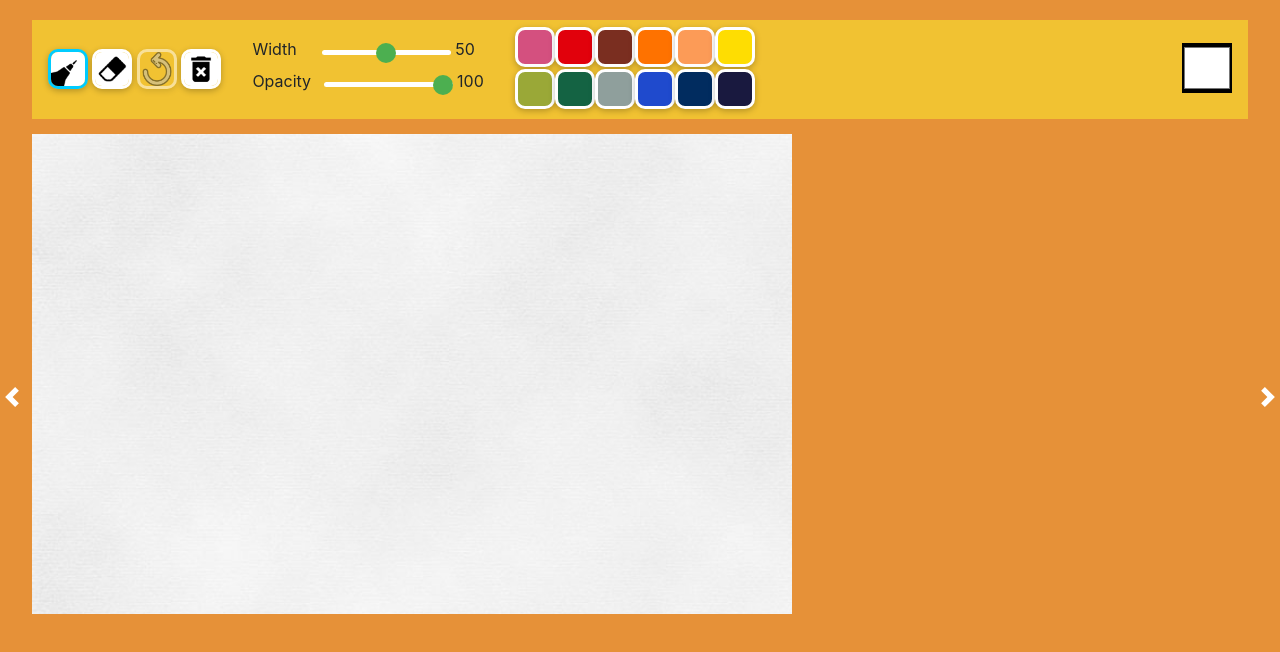
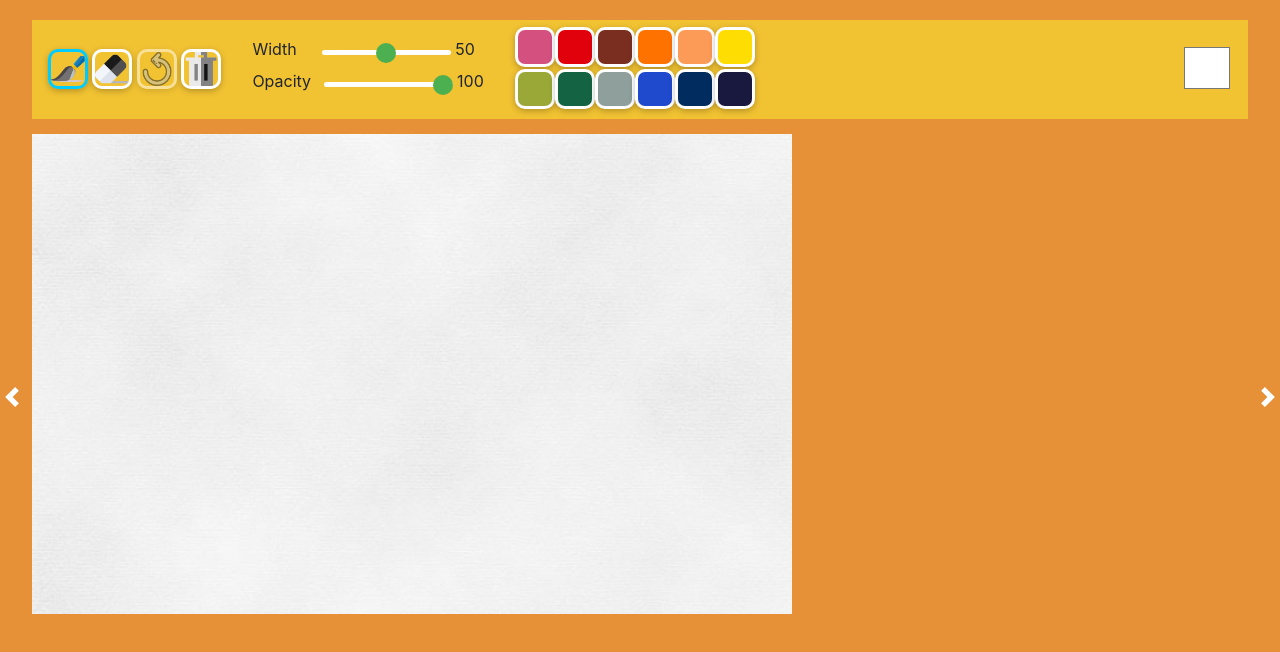
Before and after one commit to deexi333/DrawingKiosk, a plain HTML site: page index.html in a window 1280 px wide. Drawn offline with nearby package versions, Linux system fonts and the light colour scheme.

Commit message:
Changing the preview a bit

```diff
--- a/index.html
+++ b/index.html
@@ -17,10 +17,10 @@
   <div id="app">
   <div id="toolbar" class="toolbar">
     <div id="tools">
-      <img src="images/small.png" id="brush" data-mode="draw" class="active" />
-      <img src="images/eraser.png" id="eraser" data-mode="erase"/>
+      <img src="images/art.png" id="brush" data-mode="draw" class="active" />
+      <img src="images/art-and-design.png" id="eraser" data-mode="erase"/>
       <img src="images/undo.png" data-action="undo" class="disabled" />
-      <img src="images/delete.png" data-action="delete"/>
+      <img src="images/garbage.png" data-action="delete"/>
     </div>
 
     <div id="inputRange">
@@ -47,7 +47,7 @@
     </div>
     <div>
       <input id="sampleBrush" type="color"
-        style="background-color: black; padding: 0px; border: 0px; width: 50px; height: 50px; opacity: 1;"
+        style="background-color: transparent; padding: 0px; border: 0px; width: 50px; height: 50px; opacity: 1; border-radius: 0px"
         value="#FFFFFF"/>
     </div>
   </div>
--- a/script.js
+++ b/script.js
@@ -140,7 +140,7 @@ resizeCanvas();
 
 // Functions
 function clearCanvas(e) {
-  var result = confirm( 'Are you sure you want to delete the picture and saved colors?' );
+  var result = confirm( 'Are you sure you want to delete the picture?' );
   e.prevenDefault;
   if ( result ) {
     context.clearRect( 0, 0, canvas.width, canvas.height );
```
